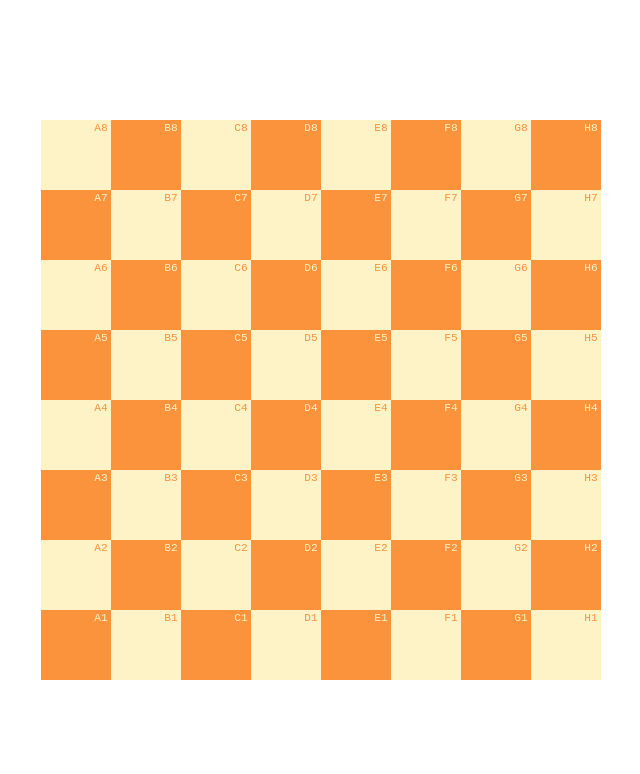
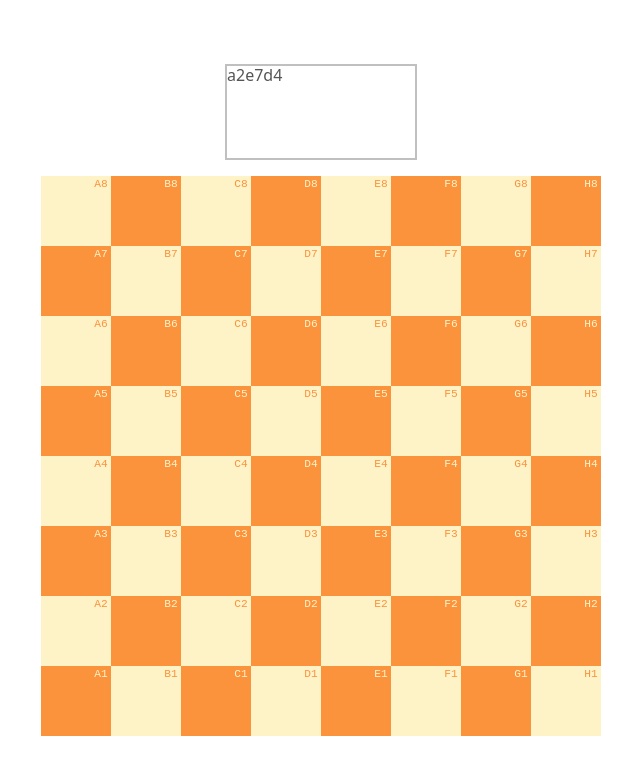
Before and after one commit to Uncannypotato69/Chess-Square-Memorization-Game-, a React (Vite) app: page /find-square-menu/find-square-arena in a window 1280 px wide. Shown: the top 774 px of the page, without its empty margins (319-959 px from the left). Built offline with nearby package versions, Linux system fonts and the light colour scheme.

Commit message:
Re-writing Code in process

```diff
--- a/src/Components/Board/BoardRect.jsx
+++ b/src/Components/Board/BoardRect.jsx
@@ -1,7 +1,17 @@
 import React, { useContext, useState } from "react";
 import { FindSquareContext } from "../Helpers/Contexts/FindSquareContext";
+import { checkClick } from "./checkClick";
 
-const BoardRect = ({ squareDimension, e, i, lightColor, darkColor }) => {
+const BoardRect = ({
+  squareDimension,
+  e,
+  i,
+  lightColor,
+  darkColor,
+  rectRefs,
+}) => {
+  const { activeRect } = useContext(FindSquareContext);
+
   return (
     <rect
       height={squareDimension}
@@ -12,6 +22,8 @@ const BoardRect = ({ squareDimension, e, i, lightColor, darkColor }) => {
       fill={e.white ? lightColor : darkColor}
       data-name={e.squareName}
       className="rects"
+      ref={(el) => (rectRefs.current[i] = el)}
+      onClick={(el) => checkClick(el.target, activeRect)}
     ></rect>
   );
 };
--- a/src/Components/Board/BoardTemplate.jsx
+++ b/src/Components/Board/BoardTemplate.jsx
@@ -4,6 +4,7 @@ import BoardRect from "./BoardRect";
 import BoardText from "./BoardText";
 import { useContext } from "react";
 import { FindSquareContext } from "../Helpers/Contexts/FindSquareContext";
+import { changeText } from "../Carousel/changeText";
 
 const BoardTemplate = ({
   squareDimension,
@@ -12,6 +13,8 @@ const BoardTemplate = ({
   darkColor,
   fontSize,
 }) => {
+  const { rectRefs } = useContext(FindSquareContext);
+
   // 8x8 Grid of rects and texts
   return (
     <svg length="auto" className="board" viewBox="0 0 400 400">
@@ -24,6 +27,7 @@ const BoardTemplate = ({
               darkColor={darkColor}
               e={e}
               i={i}
+              rectRefs={rectRefs}
             />
             <BoardText
               fontSize={fontSize}
--- /dev/null
+++ b/src/Components/Board/checkClick.js
@@ -0,0 +1,6 @@
+
+export const checkClick = (el, activeRect) => {
+    if(typeof activeRect != undefined || activeRect.length > 0){
+    activeRect.dataset.name == el.dataset.name ? console.log("rightSquare") : console.log("wrong square")
+    }
+}
--- a/src/Components/Board/useRects.jsx
+++ b/src/Components/Board/useRects.jsx
@@ -3,13 +3,13 @@ import React, { useEffect, useRef, useState } from "react";
 const useRects = () => {
   const [rects, setRects] = useState([]);
 
-  const rectsRef = useRef([]);
+  const rectRefs = useRef([]);
 
   useEffect(() => {
-    setRects(rectsRef.current);
+    setRects(rectRefs.current);
   }, [rects]);
 
-  return { rects, rectsRef };
+  return { rects, rectRefs };
 };
 
 export default useRects;
--- a/src/Components/Carousel/CarouselTemplate.jsx
+++ b/src/Components/Carousel/CarouselTemplate.jsx
@@ -1,19 +1,24 @@
 import React, { useEffect, useRef, useState } from "react";
 import { useContext } from "react";
 import { FindSquareContext } from "../Helpers/Contexts/FindSquareContext";
+import SquareNameSpan from "./SquareNameSpan";
+import { changeText } from "./changeText";
 
 const CarouselTemplate = () => {
+  const { initialSquares, spansRef, spans, squareNames } =
+    useContext(FindSquareContext);
+
   return (
     <div className={`carousel`}>
       {initialSquares.map((e, i) => {
         return (
-          <span
+          <SquareNameSpan
             className={`carousel__span`}
-            key={`carouselText${i}`}
-            ref={(e) => (spansRef.current[i] = e)}
-          >
-            {e}
-          </span>
+            key={`carouselText-${i}-${e}-${Date.now()}`}
+            spansRef={spansRef}
+            e={e}
+            i={i}
+          />
         );
       })}
     </div>
--- a/src/Components/Carousel/SquareNameSpan.jsx
+++ b/src/Components/Carousel/SquareNameSpan.jsx
@@ -2,11 +2,7 @@ import React from "react";
 
 const SquareNameSpan = ({ e, i, spansRef }) => {
   return (
-    <span
-      className={`carousel__span`}
-      key={`carouselText${i}`}
-      ref={(e) => (spansRef.current[i] = e)}
-    >
+    <span className={`carousel__span`} ref={(el) => (spansRef.current[i] = el)}>
       {e}
     </span>
   );
--- /dev/null
+++ b/src/Components/Carousel/changeText.js
@@ -0,0 +1,8 @@
+import { pickRandomItem } from "../Utlis/random"
+
+export const changeText = (spans, setSpans, squareNames) => {
+    if(typeof spans != undefined){
+    const randomSquare = pickRandomItem(squareNames)
+    console.log(spans)
+    }
+}
--- /dev/null
+++ b/src/Components/Carousel/useInitialSquares.jsx
@@ -0,0 +1,15 @@
+import React, { useEffect, useState } from "react";
+import { pickRandomItem } from "../Utlis/random";
+
+const useInitialSquares = (squareNames) => {
+  const [initialSquares, setInitialSquares] = useState([]);
+
+  useEffect(() => {
+    const inisqz = Array.from({ length: 3 }, () => pickRandomItem(squareNames));
+    setInitialSquares(inisqz);
+  }, []);
+
+  return { initialSquares };
+};
+
+export default useInitialSquares;
--- /dev/null
+++ b/src/Components/Carousel/useSpans.jsx
@@ -0,0 +1,15 @@
+import React, { useEffect, useRef, useState } from "react";
+
+const useSpans = () => {
+  const [spans, setSpans] = useState([]);
+
+  const spansRef = useRef([]);
+
+  useEffect(() => {
+    setSpans(spansRef.current);
+  }, []);
+
+  return { spans, setSpans, spansRef };
+};
+
+export default useSpans;
--- a/src/Pages/FindSquare/FindSquareArena.jsx
+++ b/src/Pages/FindSquare/FindSquareArena.jsx
@@ -5,13 +5,30 @@ import Carousel from "../../Components/Carousel/Carousel";
 import { FindSquareContext } from "../../Components/Helpers/Contexts/FindSquareContext";
 
 import { squares } from "../../Components/Helpers/squarenames";
+import useInitialSquares from "../../Components/Carousel/useInitialSquares";
+import useSpans from "../../Components/Carousel/useSpans";
+import useRects from "../../Components/Board/useRects";
 
 const FindSquareArena = () => {
   const squareNames = squares.map((e) => e.squareName);
-  // const { initialSquares, setInitialSquares } = useInitialSquares(squareNames);
-  // const { rects, rectsRef } = useRects();
+  const { initialSquares } = useInitialSquares(squareNames);
+  const { spans, setSpans, spansRef } = useSpans();
+  const { rects, rectRefs } = useRects();
+  const [activeRect, setActiveRect] = useState([]);
+
+  useEffect(() => {
+    if (spans.length > 0) {
+      const activeSqName = spans[0].textContent;
+      const rectArr = rects.filter((e) => e.dataset.name == activeSqName);
+      const rect = rectArr[0];
+      setActiveRect(rect);
+    }
+  });
+
+  // useEffect(() => {
+  //   console.log(rects);
+  // });
   // const { spans, spansRef, setSpans } = useSpanRefs(initialSquares);
-  // const [activeRect, setActiveRect] = useState([]);
 
   // useEffect(() => {
   //   if (spans.length > 0) {
@@ -20,8 +37,19 @@ const FindSquareArena = () => {
   // });
 
   return (
-    <FindSquareContext.Provider value={{}}>
+    <FindSquareContext.Provider
+      value={{
+        squareNames,
+        initialSquares,
+        spansRef,
+        rectRefs,
+        activeRect,
+        setActiveRect,
+        setSpans,
+      }}
+    >
       <>
+        <Carousel />
         <Board orientation={"asWhite"} />
       </>
     </FindSquareContext.Provider>
```
